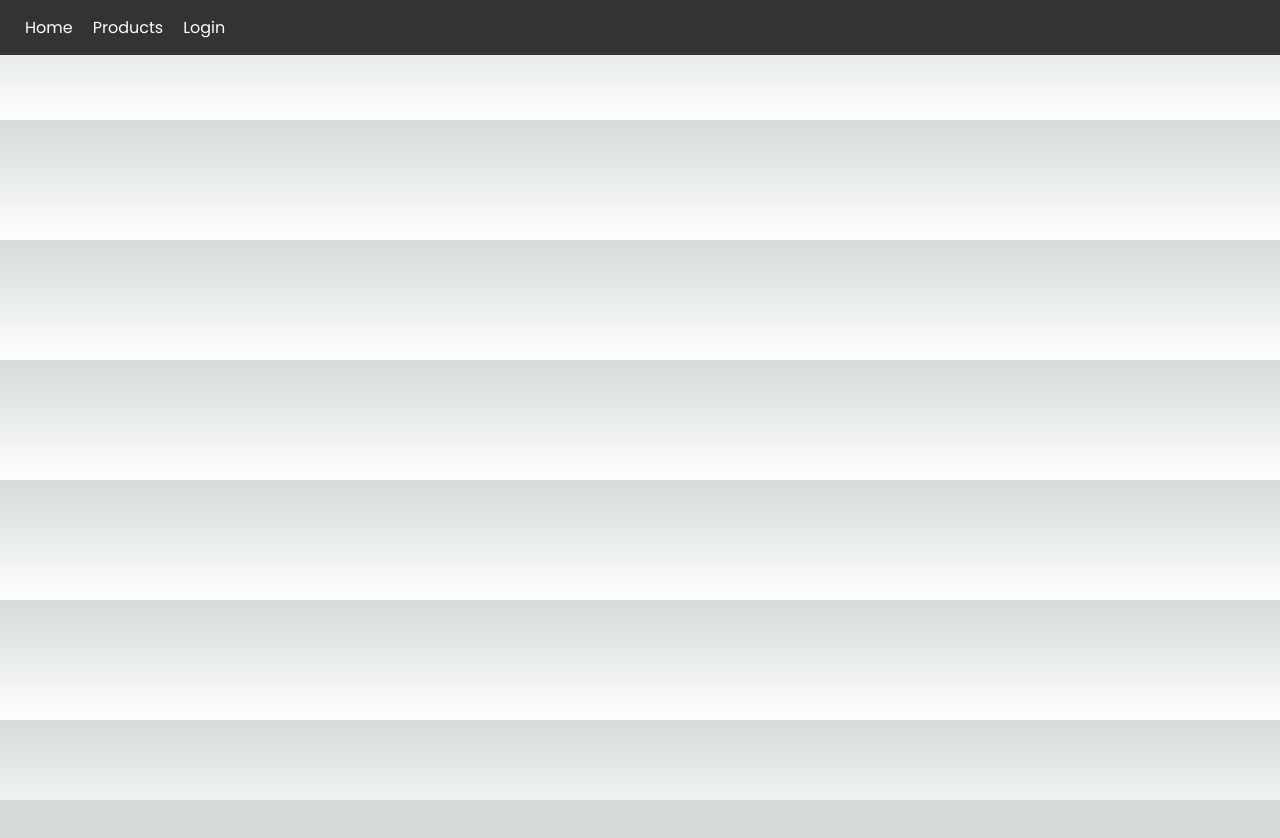
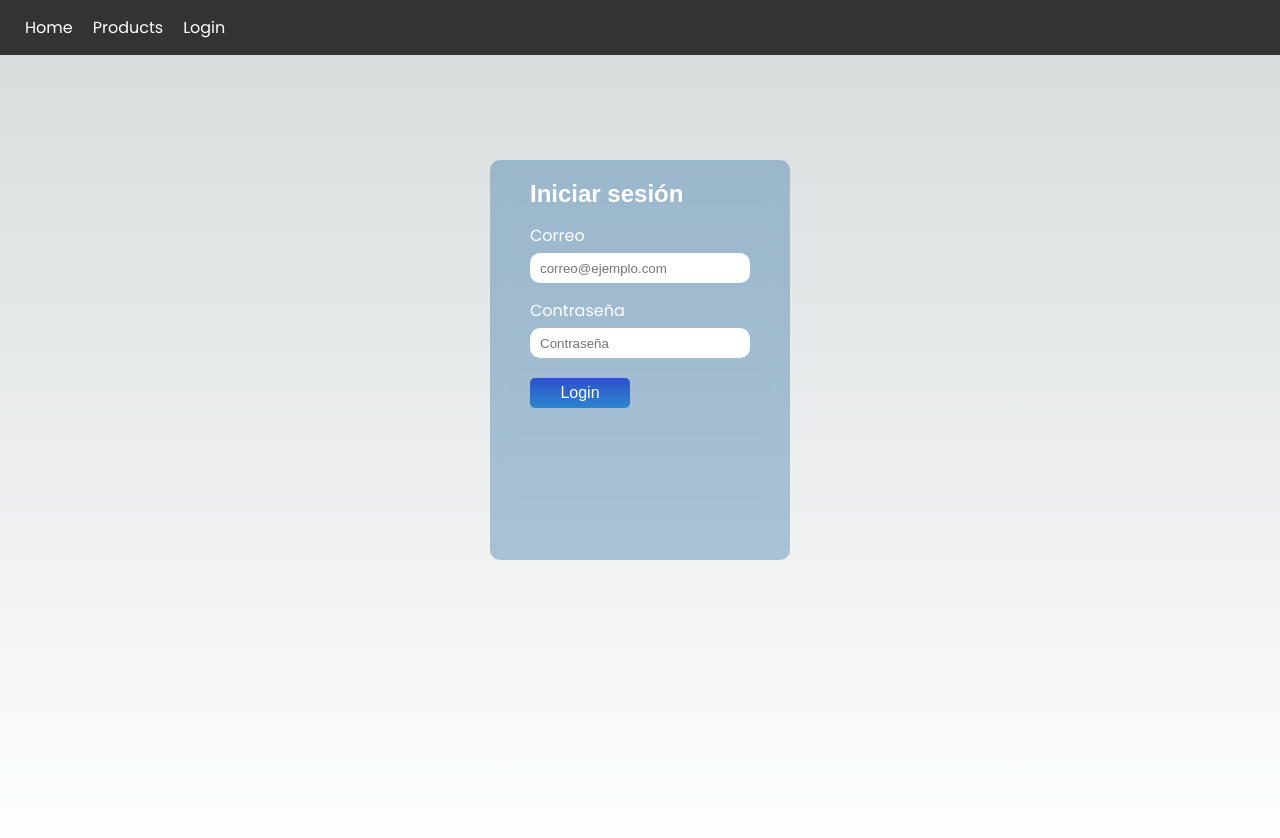
Before and after one commit to PikeDeveloper/ecommerce-test, a Next.js app: page /login in a window 1280 px wide. Shown: the top 838 px of the page. Before the commit the page ends 800 px from the top, so only its background shows below. Built offline with nearby package versions, Linux system fonts and the light colour scheme.

Commit message:
working on login

```diff
--- a/src/app/login/login.module.css
+++ b/src/app/login/login.module.css
@@ -1,7 +1,94 @@
-.googleLogin{
-  margin: 0 auto;
-  width: 200px;
-  height: 50px;
+.mainContainer {
+  /* padding: 50px; */
+  height: 100vh;
+  width: 100vw;
   display: flex;
-  flex-wrap: wrap;
+  justify-content: center;
+  align-items: center;
+  flex-direction: column;
 }
+
+.form {
+  position: absolute;
+  top: calc(100% / 5);
+  backdrop-filter: blur(10px);
+  padding: 20px 40px 10px 40px;
+  border-radius: 10px;
+  background-color: #286ca45c;
+  width: 300px;
+  height: 400px;
+  display: flex;
+  flex-direction: column;
+  text-align: left;
+}
+
+.inputName {
+  color: white;
+  padding: 15px 0 5px 0;
+}
+
+.register-button {
+  width: 150px;
+  padding: 5px 10px 5px 10px;
+  border-radius: 5px;
+  border: none;
+  background-image: linear-gradient(to bottom, #2d51ca 0%, #2c85cf 100%);
+  cursor: pointer;
+  font-size: 1rem;
+  color: white;
+  text-decoration: none;
+  font-weight: 400;
+  margin: 20px 0px 0px 0px;
+}
+
+.loginButton {
+  height: 30px;
+  width: 100px;
+  padding: 5px 10px 5px 10px;
+  border-radius: 5px;
+  border: none;
+  background-image: linear-gradient(to bottom, #2d51ca 0%, #2c85cf 100%);
+  cursor: pointer;
+  font-size: 1rem;
+  color: white;
+  text-decoration: none;
+  font-weight: 400;
+  margin: 20px 0px 0px 0px;
+}
+
+.login-with-google {
+  width: 100%;
+  margin: 20px 0px 10px 0px;
+}
+
+.register-message {
+  width: 30%;
+  padding: 10%;
+}
+
+.tittle {
+  padding: -5px;
+  color: white;
+  font-size: 1.5rem;
+  font-weight: 700;
+  font-family: Loto, sans-serif;
+}
+
+.subtittle {
+  color: white;
+  font-size: 1rem;
+  font-weight: 600;
+  font-family: Loto, sans-serif;
+}
+
+.input {
+  height: 30px;
+  border-radius: 10px;
+  border: none;
+  background-color: #ffffff;
+  padding: 5px 10px 5px 10px;
+}
+
+.input:focus {
+  outline: none;
+}
--- a/src/app/login/page.js
+++ b/src/app/login/page.js
@@ -1,16 +1,44 @@
 "use client";
 import styles from "./login.module.css";
-import { GoogleOAuthProvider } from "@react-oauth/google";
-import Login from "./login";
+export default function Login() {
+  const handleSubmit = (e) => {
+    e.preventDefault();
+    console.log("submit");
+  };
 
-export default function AboutPage() {
+  const handleChange = (e) => {
+    console.log(e.target.value);
+  };
+
   return (
-    <GoogleOAuthProvider clientId="579572444628-nak0v6sq3ocqmb4g6r2ff5r607mpc6qt.apps.googleusercontent.com">
-      <main>
-        <div className={styles.googleLogin} >
-          <Login />
+    <div className={styles.mainContainer}>
+      <form className={styles.form} onSubmit={handleSubmit}>
+        {/* <p className="tittle">Iniciar sesión</p> */}
+        <label className={styles.tittle}> Iniciar sesión</label>
+        <label className={styles.inputName} htmlFor="email">
+          Correo
+        </label>
+        <input
+          className={styles.input}
+          type="email"
+          name="email"
+          placeholder="correo@ejemplo.com"
+          onChange={handleChange}
+        />
+        <label className={styles.inputName} htmlFor="Password">
+          Contraseña
+        </label>
+        <input
+          className={styles.input}
+          type="pasword"
+          name="password"
+          placeholder="Contraseña"
+          onChange={handleChange}
+        />
+        <div className="login-and-no-acount">
+          <button className={styles.loginButton}>Login</button>
         </div>
-      </main>
-    </GoogleOAuthProvider>
+      </form>
+    </div>
   );
 }
--- a/src/components/add_to_cart/AddToCart.js
+++ b/src/components/add_to_cart/AddToCart.js
@@ -8,7 +8,6 @@ export default function AddToCart(product) {
   let quantity = 1;
 
   const handleClick = () => {
-
     product.quantity = quantity;
     addProduct(product);
   };
```
Also changed, not shown: src/app/login/page2.js (added, +16 -0 lines).
